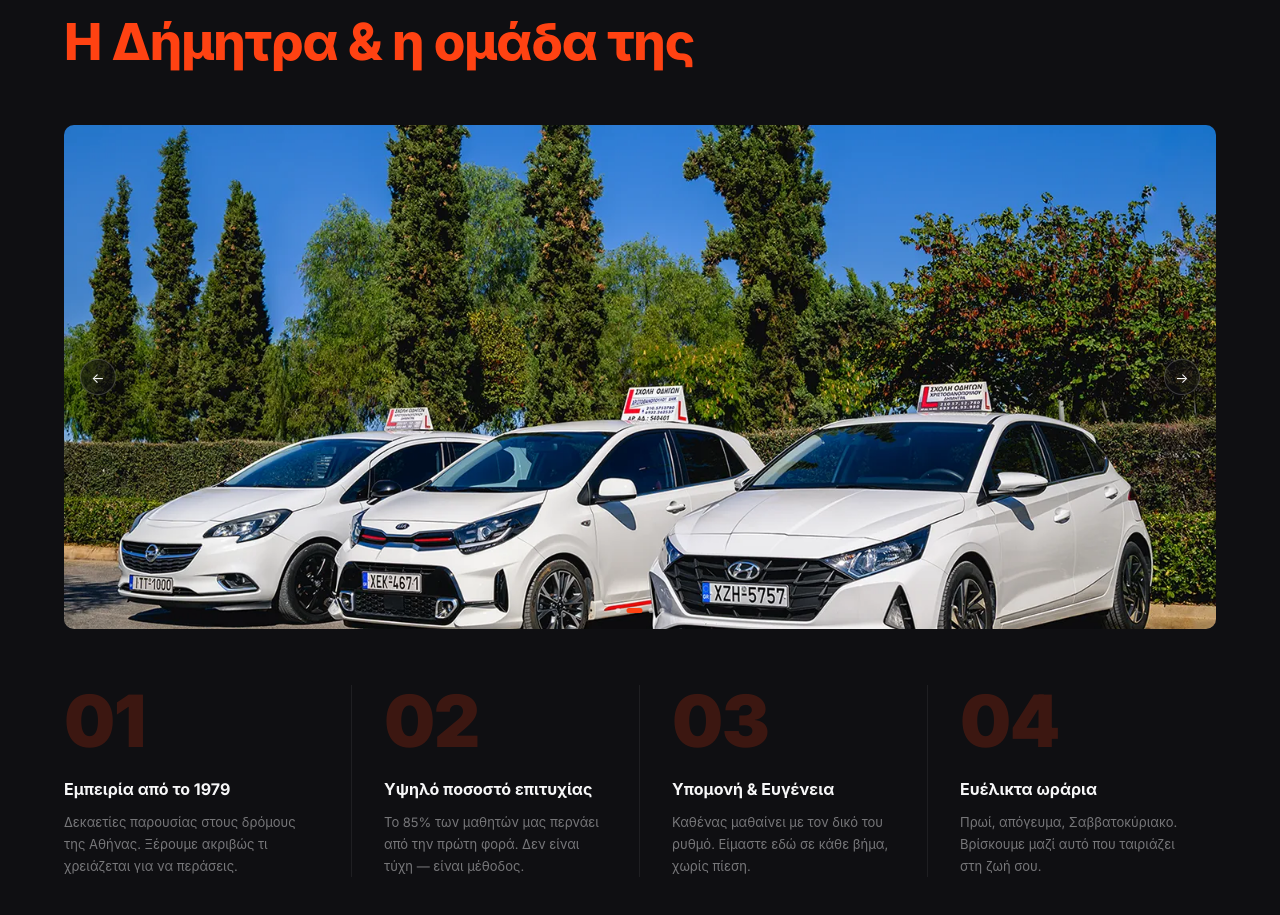
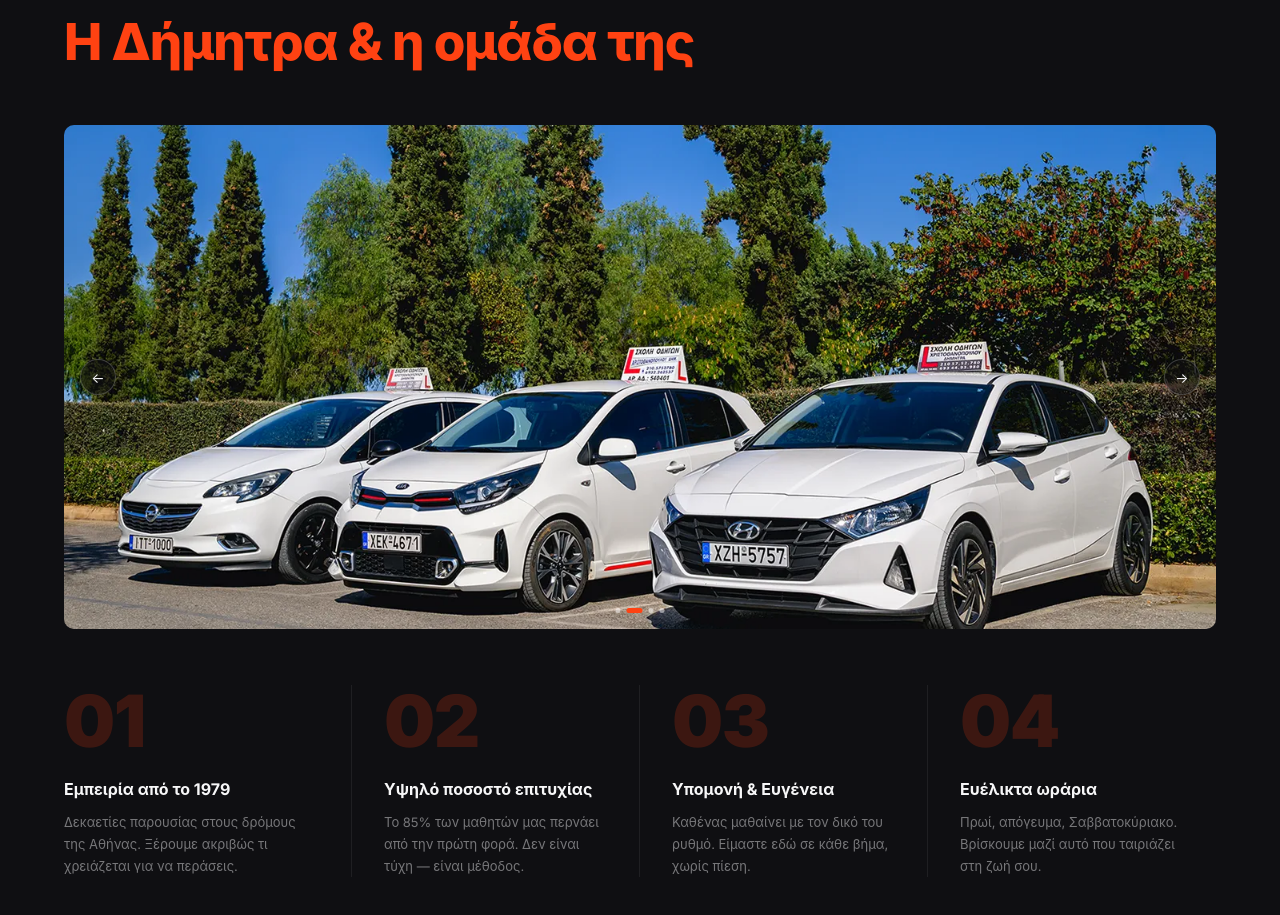
Before and after one commit to bmanologlou/dc26-next, a Next.js app: page / in a window 1280 px wide. Shown: the part 3760-4675 px from the top of the page. Built offline with nearby package versions, Linux system fonts and the light colour scheme.

Commit message:
Slider_02: move cars higher

```diff
--- a/app/components/PhotoSlider.tsx
+++ b/app/components/PhotoSlider.tsx
@@ -4,7 +4,7 @@ import { motion, AnimatePresence } from 'framer-motion'
 
 const photos = [
   { src: '/assets/Slider_01.webp', pos: 'center' },
-  { src: '/assets/Slider_02.webp', pos: 'center 65%' },
+  { src: '/assets/Slider_02.webp', pos: 'center 80%' },
   { src: '/assets/Slider_03.webp', pos: 'center 70%' },
   { src: '/assets/Slider_04.webp', pos: 'center 75%' },
 ]
```
